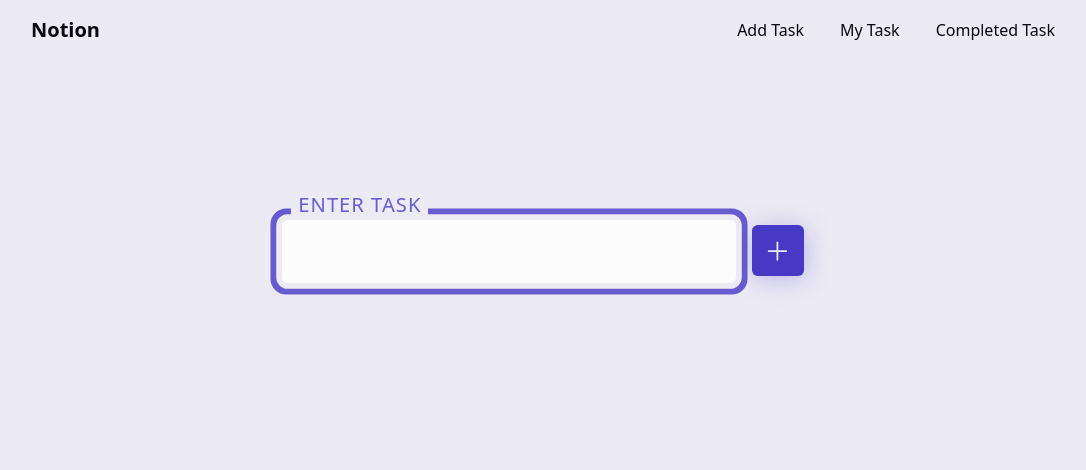
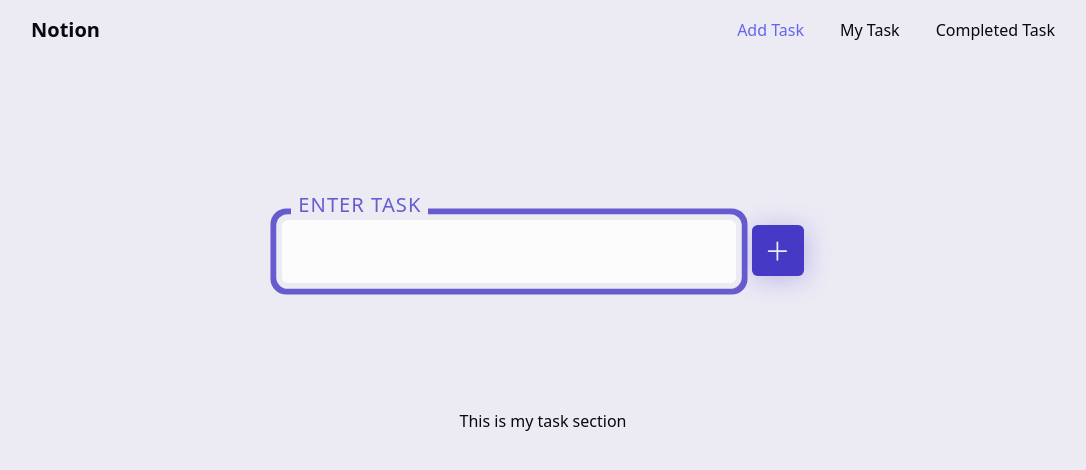
Before and after one commit to NahidIbnAli/notion, a React (Create React App) app: page / in a window 1280 px wide. Shown: the top 470 px of the page, without its empty margins (97-1183 px from the left). Built offline with nearby package versions, Linux system fonts and the light colour scheme.

Commit message:
added not found page to the site

```diff
--- /dev/null
+++ b/src/components/CompletedTask/CompletedTask.jsx
@@ -0,0 +1,13 @@
+import React from "react";
+
+const CompletedTask = () => {
+  return (
+    <div className="grid place-items-center pt-28">
+      <div className="max-w-screen-md mx-auto">
+        <h1>This is completed task section</h1>
+      </div>
+    </div>
+  );
+};
+
+export default CompletedTask;
--- /dev/null
+++ b/src/components/MyTask/MyTask.jsx
@@ -0,0 +1,13 @@
+import React from "react";
+
+const MyTask = () => {
+  return (
+    <div className="grid place-items-center pt-28">
+      <div className="max-w-screen-md mx-auto">
+        <h1>This is my task section</h1>
+      </div>
+    </div>
+  );
+};
+
+export default MyTask;
--- a/src/components/Navbar/Navbar.jsx
+++ b/src/components/Navbar/Navbar.jsx
@@ -7,7 +7,7 @@ const Navbar = () => {
   const [toggleMenu, setToggleMenu] = useState(false);
   const navItems = (
     <>
-      <NavLink to="/addtask" className="py-3 lg:py-0 lg:pr-9">
+      <NavLink to="/" className="py-3 lg:py-0 lg:pr-9">
         Add Task
       </NavLink>
       <hr />
@@ -30,7 +30,7 @@ const Navbar = () => {
           onClick={() => setToggleMenu(!toggleMenu)}
           className="lg:hidden"
         >
-          <Bars3CenterLeftIcon className="w-7 h-7"></Bars3CenterLeftIcon>
+          <Bars3CenterLeftIcon className="w-8 h-8"></Bars3CenterLeftIcon>
         </button>
         <div className="hidden lg:flex">{navItems}</div>
         <div
@@ -39,6 +39,7 @@ const Navbar = () => {
           }`}
         >
           <div
+            onClick={() => setToggleMenu(!toggleMenu)}
             className={`flex flex-col backdrop-blur-md px-6 py-3 rounded-lg shadow-xl`}
           >
             {navItems}
--- /dev/null
+++ b/src/components/NotFound/NotFound.jsx
@@ -0,0 +1,21 @@
+import React from "react";
+import { Link } from "react-router-dom";
+
+const NotFound = () => {
+  return (
+    <div className="grid place-items-center pt-28">
+      <div className="max-w-screen-md mx-auto text-center">
+        <h1 className="text-3xl">
+          <span className="text-red-500">404</span> | This route not found
+        </h1>
+        <Link to="/">
+          <button className="mt-7 bg-indigo-500 px-4 py-2 rounded-md">
+            Back To Home
+          </button>
+        </Link>
+      </div>
+    </div>
+  );
+};
+
+export default NotFound;
--- a/src/pages/Home.jsx
+++ b/src/pages/Home.jsx
@@ -1,11 +1,13 @@
 import React from "react";
 import AddTask from "../components/AddTask/AddTask";
+import MyTask from "../components/MyTask/MyTask";
 
 const Home = () => {
   return (
-    <div className="px-6 py-4 lg:px-10 xl:px-0 min-h-screen">
+    <div className="px-6 py-4 lg:px-10 xl:px-0">
       <div className="max-w-screen-lg mx-auto">
         <AddTask></AddTask>
+        <MyTask></MyTask>
       </div>
     </div>
   );
```
Also changed, not shown: src/App.js (+15 -0 lines).
